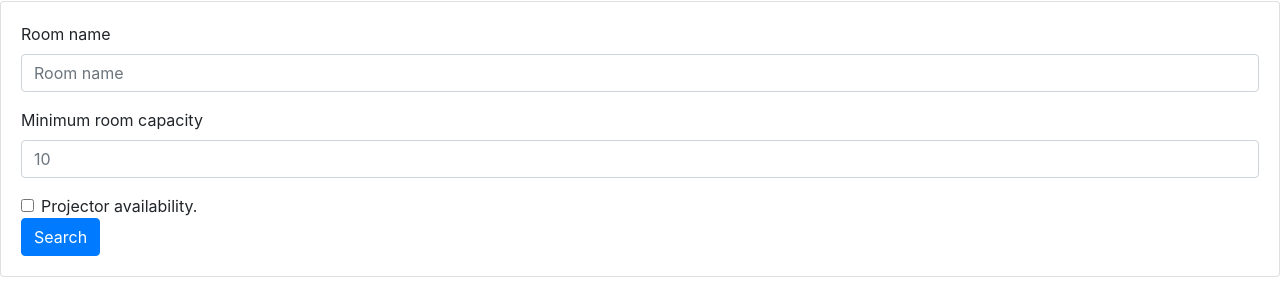
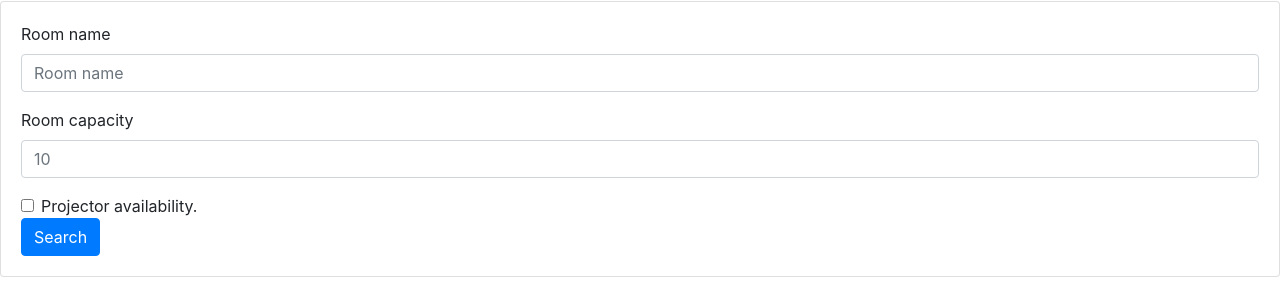
Before and after one commit to iamkonrad/Room_Booking_App_Django, a Django app: page / in a window 1280 px wide. Shown: the part 295-598 px from the top of the page. Run offline with Django 4.2, Linux system fonts and the light colour scheme; data comes from the database, SQL or seed files in the repository; data that the repository does not hold is empty; some libraries are stand-ins or nearby versions.

Commit message:
iam.konrad
minor changes

```diff
--- a/reservation_app/templates/rooms.html
+++ b/reservation_app/templates/rooms.html
@@ -106,7 +106,7 @@
         <input type="text" class="form-control" id="room-name" aria-describedby="room-name-help" placeholder="Room name" name="room-name">
       </div>
       <div class="form-group">
-        <label for="capacity">Minimum room capacity</label>
+        <label for="capacity">Room capacity</label>
         <input type="number" step="1" class="form-control" id="capacity" placeholder="10" name="capacity">
       </div>
 
```
